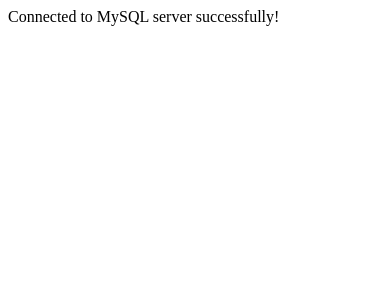
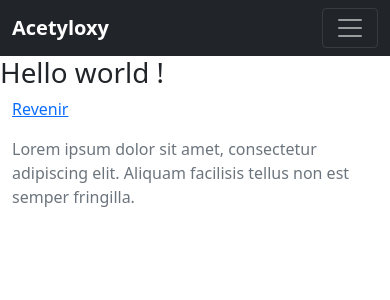
Before and after one commit to ChrisBradford2/Acetyloxy, a PHP site: page /php/src/index.php in a window 390 px wide. Shown: the top 300 px of the page. Run offline with PHP 8.4, Linux system fonts and the light colour scheme; data that the repository does not hold is empty.

Commit message:
Add includes (header and footer) + controller

```diff
--- /dev/null
+++ b/php/src/assets/css/styles.css
@@ -0,0 +1 @@
+:root{--jumbotron-padding-y: 3rem}.jumbotron{padding-top:var(--jumbotron-padding-y);padding-bottom:var(--jumbotron-padding-y);margin-bottom:0;background-color:#fff}.jumbotron .container{max-width:40rem}.jumbotron p:last-child{margin-bottom:0}@media(min-width: 768px){.jumbotron{padding-top:calc(var(--jumbotron-padding-y)*2);padding-bottom:calc(var(--jumbotron-padding-y)*2)}}.jumbotron-heading{font-weight:300}footer{padding-top:3rem;padding-bottom:3rem}footer p{margin-bottom:.25rem}.box-shadow{box-shadow:0 .25rem .75rem rgba(0,0,0,.05)}/*# sourceMappingURL=styles.css.map */
--- /dev/null
+++ b/php/src/controller.php
@@ -0,0 +1,35 @@
+<?php
+/**
+ * MyClass File Doc Comment
+ *
+ * PHP version 8
+ *
+ * @category MyClass
+ * @package  Noblecodingacetyloxy
+ * @author   Nicolas Barbarisi <nico.bar2012@gmail.com>
+ * @license  https://github.com/ChrisBradford2/Acetyloxy/blob/main/LICENSE MIT
+ * @link     http://www.hashbangcode.com/
+ * @return   type mescouilles
+ */
+?>
+
+<?php
+
+/**
+ * Fuction File Doc Comment
+ *
+ * PHP version 8
+ *
+ * @category MyClass
+ * @package  Noblecodingacetyloxy
+ * @author   Nicolas Barbarisi <nico.bar2012@gmail.com>
+ * @license  https://github.com/ChrisBradford2/Acetyloxy/blob/main/LICENSE MIT
+ * @link     http://www.hashbangcode.com/
+ * @return   type mescouilles
+ */
+function index()
+{
+    include_once 'front/index.php';
+}
+
+?>
--- /dev/null
+++ b/php/src/front/index.php
@@ -0,0 +1 @@
+<h1>Hello world !</h1>
--- /dev/null
+++ b/php/src/inc/footer.php
@@ -0,0 +1,14 @@
+
+        </main>
+
+<footer class="text-muted">
+    <div class="container">
+        <p class="float-right">
+            <a href="#">Revenir</a>
+        </p>
+        <p>Lorem ipsum dolor sit amet, consectetur adipiscing elit. Aliquam facilisis tellus non est semper fringilla. </p>
+    </div>
+</footer>
+<script src="https://cdn.jsdelivr.net/npm/bootstrap@5.1.3/dist/js/bootstrap.bundle.min.js" integrity="sha384-ka7Sk0Gln4gmtz2MlQnikT1wXgYsOg+OMhuP+IlRH9sENBO0LRn5q+8nbTov4+1p" crossorigin="anonymous"></script>
+</body>
+</html>
--- /dev/null
+++ b/php/src/inc/header.php
@@ -0,0 +1,52 @@
+<!doctype html>
+<html lang="en">
+<head>
+    <meta charset="utf-8">
+    <meta name="viewport" content="width=device-width, initial-scale=1, shrink-to-fit=no">
+    <meta name="description" content="">
+    <meta name="author" content="">
+    <link rel="icon" href="./assets/img/favicon.ico">
+    <title>Two Trees Olive Oils - Two Trees Olive Oils</title>
+    <base href="http://localhost:8000/">
+    <!-- Bootstrap core CSS -->
+    <link href="https://cdn.jsdelivr.net/npm/bootstrap@5.1.3/dist/css/bootstrap.min.css" rel="stylesheet" integrity="sha384-1BmE4kWBq78iYhFldvKuhfTAU6auU8tT94WrHftjDbrCEXSU1oBoqyl2QvZ6jIW3" crossorigin="anonymous">
+    <!-- Custom styles for this template -->
+    <link href="./assets/css/custom.css" rel="stylesheet">
+</head>
+<body>
+<header>
+    <div class="collapse bg-dark" id="navbarHeader">
+        <div class="container">
+            <div class="row">
+                <div class="col-sm-4 offset-md-1 py-4">
+                    <h4 class="text-white">Compte</h4>
+                    <ul class="list-unstyled">
+                        <li><a href="index.php/panier" class="text-white">Panier</a></li>
+                        <li><a href="index.php/register" class="text-white">Créer un compte</a></li>
+                        <li><a href="index.php/login" class="text-white">Connexion</a></li>
+                        <li><a href="index.php/admin/index" class="text-white">Admin</a></li>
+                    </ul>
+                </div>
+                <div class="col-sm-4 offset-md-1 py-4">
+                    <h4 class="text-white">Catégories</h4>
+                    <ul class="list-unstyled">
+                        <li><a href="index.php/products" class="text-white">Cat 1</a></li>
+                        <li><a href="index.php/products" class="text-white">Cat 2</a></li>
+                        <li><a href="index.php/products" class="text-white">Cat 3</a></li>
+                    </ul>
+                </div>
+            </div>
+        </div>
+    </div>
+    <div class="navbar navbar-dark bg-dark box-shadow">
+        <div class="container d-flex justify-content-between">
+            <a href="index.php" class="navbar-brand d-flex align-items-center">
+                <strong>Acetyloxy</strong>
+            </a>
+            <button class="navbar-toggler" type="button" data-toggle="collapse" data-target="#navbarHeader" aria-controls="navbarHeader" aria-expanded="false" aria-label="Toggle navigation">
+                <span class="navbar-toggler-icon"></span>
+            </button>
+        </div>
+    </div>
+</header>
+<main role="main">
--- a/php/src/index.php
+++ b/php/src/index.php
@@ -1,5 +1,4 @@
 <?php
-
 /**
  * PHP version 5
  *
@@ -9,6 +8,20 @@
  * @license  https://github.com/ChrisBradford2/Acetyloxy/blob/main/LICENSE MIT
  * @link     http://pear.php.net/package/PackageName
  */
+?>
+
+<?php require_once "controller.php"; ?>
+
+
+<?php
+
+$uri = parse_url($_SERVER['REQUEST_URI'], PHP_URL_PATH);
+
+if (strpos($uri, "admin") !== false) {
+    include_once "inc/header_admin.php";
+} else {
+    include_once "inc/header.php";
+}
 
 /* The MySQL service named in the docker-compose.yml.*/
 $host = 'db';
@@ -24,6 +37,14 @@
 if ($conn->connect_error) {
     die("Connection failed: " . $conn->connect_error);
 } else {
-    echo "Connected to MySQL server successfully!";
+    echo '<script type="text/javascript">' .
+    'console.log("Connected to MySQL server successfully!");</script>';
+}
+if ('/index.php' == $uri) {
+    echo index();
+} else {
+    echo index();
 }
 ?>
+
+<?php require_once "inc/footer.php"; ?>
```
Also changed, not shown: php/src/assets/scss/styles.scss (added, +39 -0 lines), 1 other file.
